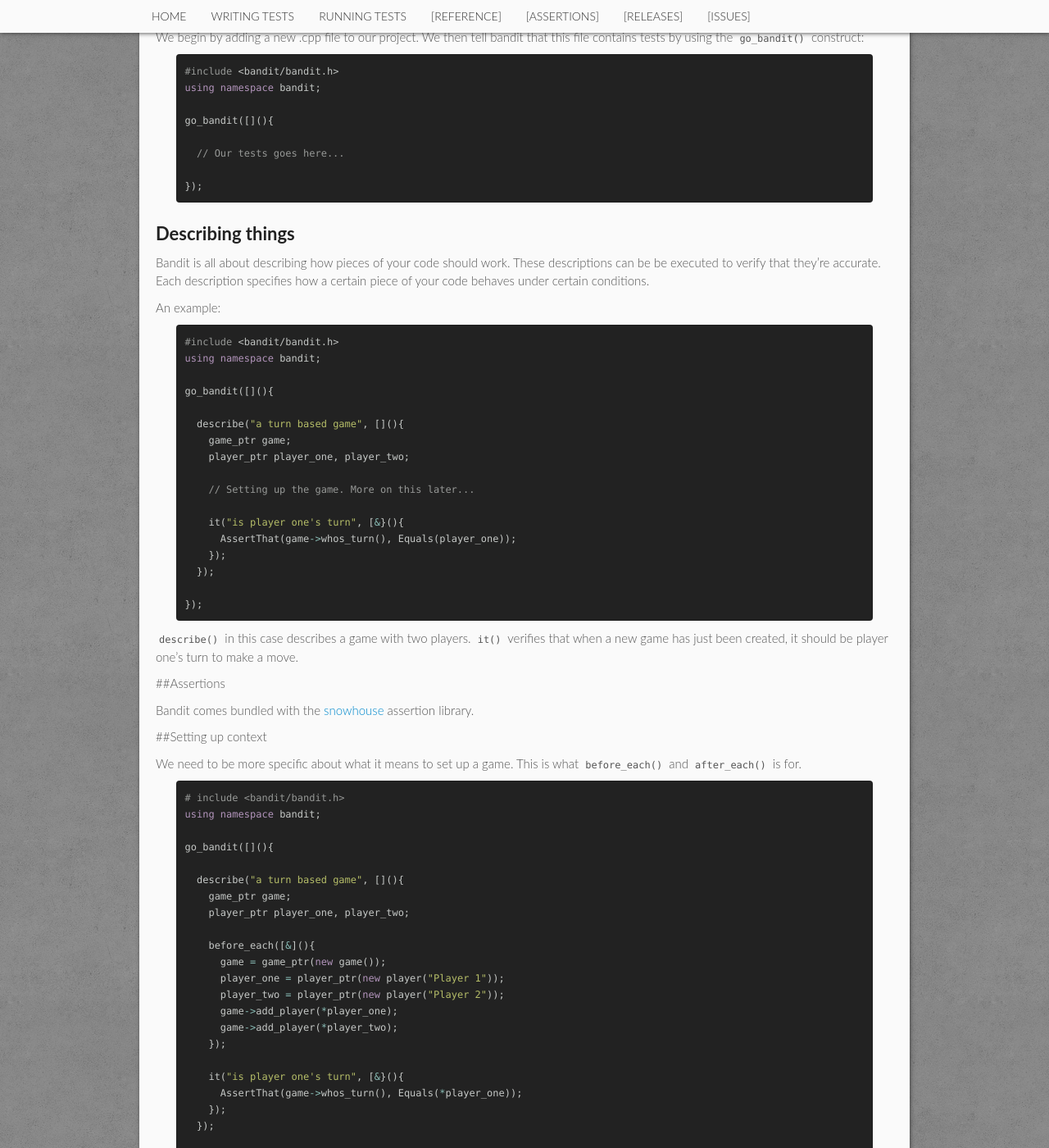
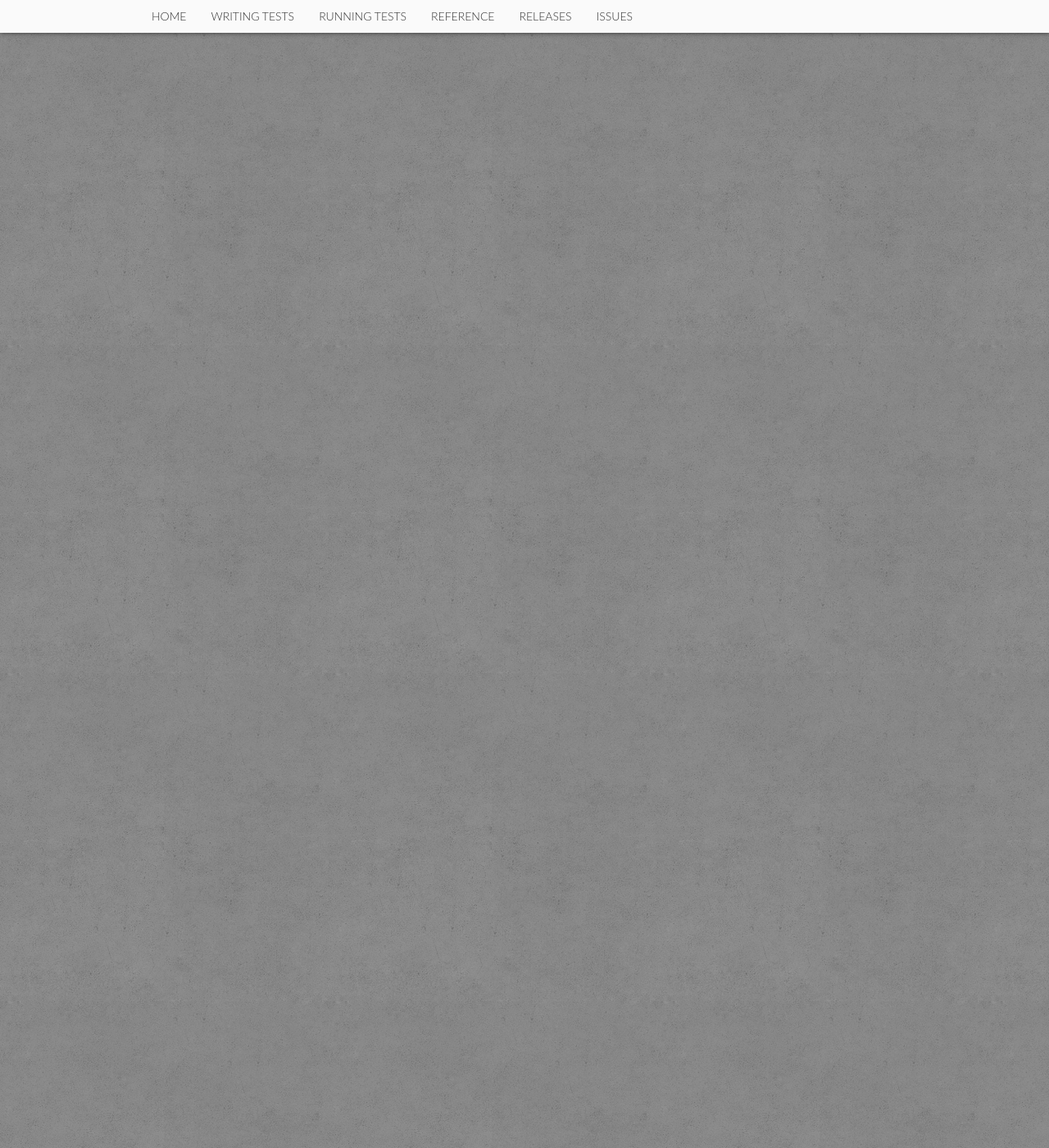
Before and after one commit to banditcpp/bandit, a Jekyll site: the page built from index.md, in a window 1280 px wide and 1400 px high, scrolled down 1379 px. Shown: the whole window at 82% size. Built offline with Jekyll 4.4.1, drawn with Linux system fonts in a browser that asks for light colours; some of the changed text lies outside the part shown.

Commit message:
Added drafts of all pages.

````diff
--- a/_layouts/default.html
+++ b/_layouts/default.html
@@ -37,10 +37,9 @@
             <li><a href="index.html">HOME</a></li>
             <li><a href="writingtests.html">WRITING TESTS</a></li>
             <li><a href="runningtests.html">RUNNING TESTS</a></li>
-            <li><a href="reference.html">[REFERENCE]</a></li>
-            <li><a href="assertions.html">[ASSERTIONS]</a></li>
-            <li><a href="releases.html">[RELEASES]</a></li>
-            <li><a href="issues.html">[ISSUES]</a></li>
+            <li><a href="reference.html">REFERENCE</a></li>
+            <li><a href="releases.html">RELEASES</a></li>
+            <li><a href="issues.html">ISSUES</a></li>
           </ul>
         </div>
       </div>
--- a/index.md
+++ b/index.md
@@ -66,164 +66,3 @@
 If your compiler doesn't support the C++11 features required by Bandit, we
 suggest that you take a look at [Igloo](http://igloo-testing.org), which is
 built on the same philosophy but works without C++11.
-
-
-#Writing Tests
-
-Once you have a command line application with an entry point that delegates to
-bandit, it's time to start writing some tests.
-
-We begin by adding a new .cpp file to our project. We then tell bandit that this
-file contains tests by using the ```go_bandit()``` construct:
-
-{% highlight cpp %}
-#include <bandit/bandit.h>
-using namespace bandit;
-
-go_bandit([](){
-
-  // Our tests goes here...
-
-});
-{% endhighlight %}
-
-##Describing things
-
-Bandit is all about describing how pieces of your code should work. These
-descriptions can be be executed to verify that they're accurate. Each
-description specifies how a certain piece of your code behaves under certain
-conditions.
-
-An example:
-
-{% highlight cpp %}
-#include <bandit/bandit.h>
-using namespace bandit;
-
-go_bandit([](){
-
-  describe("a turn based game", [](){
-    game_ptr game;
-    player_ptr player_one, player_two;
-
-    // Setting up the game. More on this later...
-
-    it("is player one's turn", [&}(){
-      AssertThat(game->whos_turn(), Equals(player_one));
-    });
-  });
-
-});
-{% endhighlight %}
-
-```describe()``` in this case describes a game with two players. ```it()``` verifies that when a new
-game has just been created, it should be player one's turn to make a move.
-
-##Assertions
-
-Bandit comes bundled with the [snowhouse](https://github.com/joakimkarlsson/snowhouse) assertion library.
-
-##Setting up context
-
-We need to be more specific about what it means to set up a game. This is what ```before_each()```
-and ```after_each()``` is for.
-
-{% highlight cpp %}
-#include <bandit/bandit.h>
-using namespace bandit;
-
-go_bandit([](){
-
-  describe("a turn based game", [](){
-    game_ptr game;
-    player_ptr player_one, player_two;
-
-    before_each([&](){
-      game = game_ptr(new game());
-      player_one = player_ptr(new player("Player 1"));
-      player_two = player_ptr(new player("Player 2"));
-      game->add_player(*player_one);
-      game->add_player(*player_two);
-    });
-
-    it("is player one's turn", [&}(){
-      AssertThat(game->whos_turn(), Equals(*player_one));
-    });
-  });
-
-});
-{% endhighlight %}
-
-```before_each()``` will be called before each ```it()``` method is called. This ensures that each
-methods gets a fresh new context that hasn't been polluted by a previous test. If you need to restore
-things after a test, you can user ```after_each()```, which will be called after each ```it()```
-method.
-
-**NOTE:** *You need to declare your ```before_each()``` and ```after_each()``` methods before any
-```it()``` or nested ```describe```. If you don't, bandit cannot guarantee that they will be called
-correctly and will complain with an error message.*
-
-#Nested descriptions
-
-This is a power feature: you can nest descriptions. This will help you organize the different states
-that the thing you're describing can be in. The outer context says "here is this thing" and nested
-contexts can then say "in this state". This makes for descriptions that really conveys how a
-component works under different conditions.
-
-An example might be helpful:
-
-{% highlight cpp %}
-#include <bandit/bandit.h>
-using namespace bandit;
-
-go_bandit([](){
-
-  describe("a turn based game", [](){
-    game_ptr game;
-    player_ptr player_one, player_two;
-
-    before_each([&](){
-      game = game_ptr(new game());
-      player_one = player_ptr(new player("Player 1"));
-      player_two = player_ptr(new player("Player 2"));
-      game->add_player(*player_one);
-      game->add_player(*player_two);
-    });
-
-    it("is player one's turn", [&}(){
-      AssertThat(game->whos_turn(), Equals(*player_one));
-    });
-
-    describe("with all game positions filled", [&](){
-
-      before_each([&](){
-        fill_all_positions(game);
-      });
-
-      it("considers the game a tie", [&](){
-        AssertThat(game->winner(), Equals(TIE));
-      });
-    });
-
-    describe("player two has made a bad move", [&](){
-
-       before_each([&](){
-         make_a_bad_move(*player_two);
-       });
-
-       it("considers player one the winner", [&](){
-         AssertThat(game->winner(), Equals(PLAYER_ONE));
-       });
-    });
-
-  });
-
-});
-{% endhighlight %}
-
-When bandit is about to call ```it("considers the game a tie")```, it first calls all registered ```before_each()``` in the outermost ```describe()``` before it calls ```before_each()``` in the current ```describe()```. With several levels of nesting, bandit will start at the outermost ```describe()``` and work its way down the ancestor chain until it reaches the ```describe()``` where the current ```it()``` is found.
-
-```after_each()``` will be called after the call to ```it()``` starting at the describe function of the ```it()``` and working its way up the ancestor chain.
-
-That way nested describes can augment the state set up by its parents, making the set up for each ```describe()``` pretty self explanatory even for components
-that have a complex set of states.
````
Also changed, not shown: issues.md (added, +7 -0 lines), reference.md (added, +63 -0 lines), releases.md (added, +10 -0 lines), runningtests.md (+7 -5 lines), writingtests.md (+3 -2 lines).
